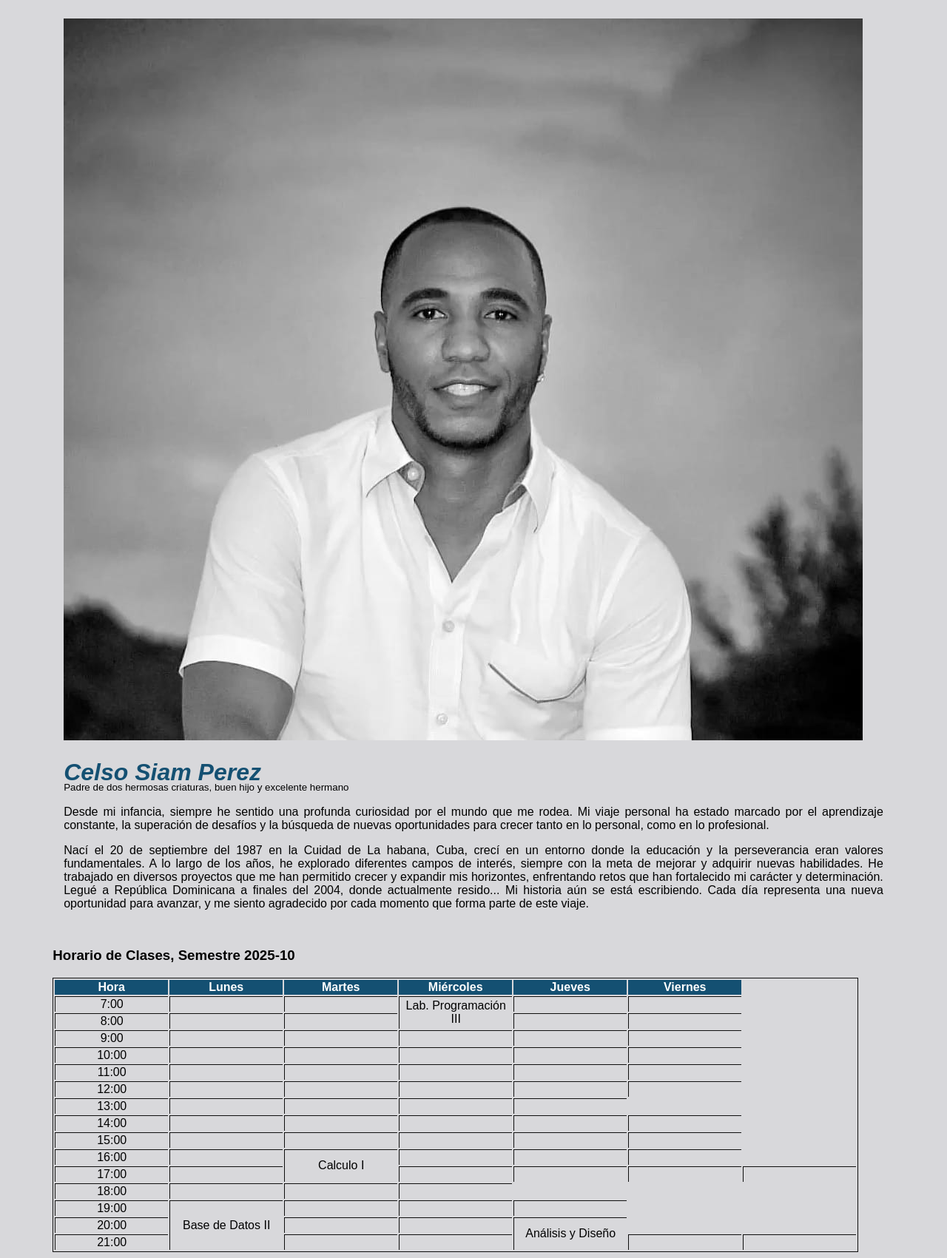
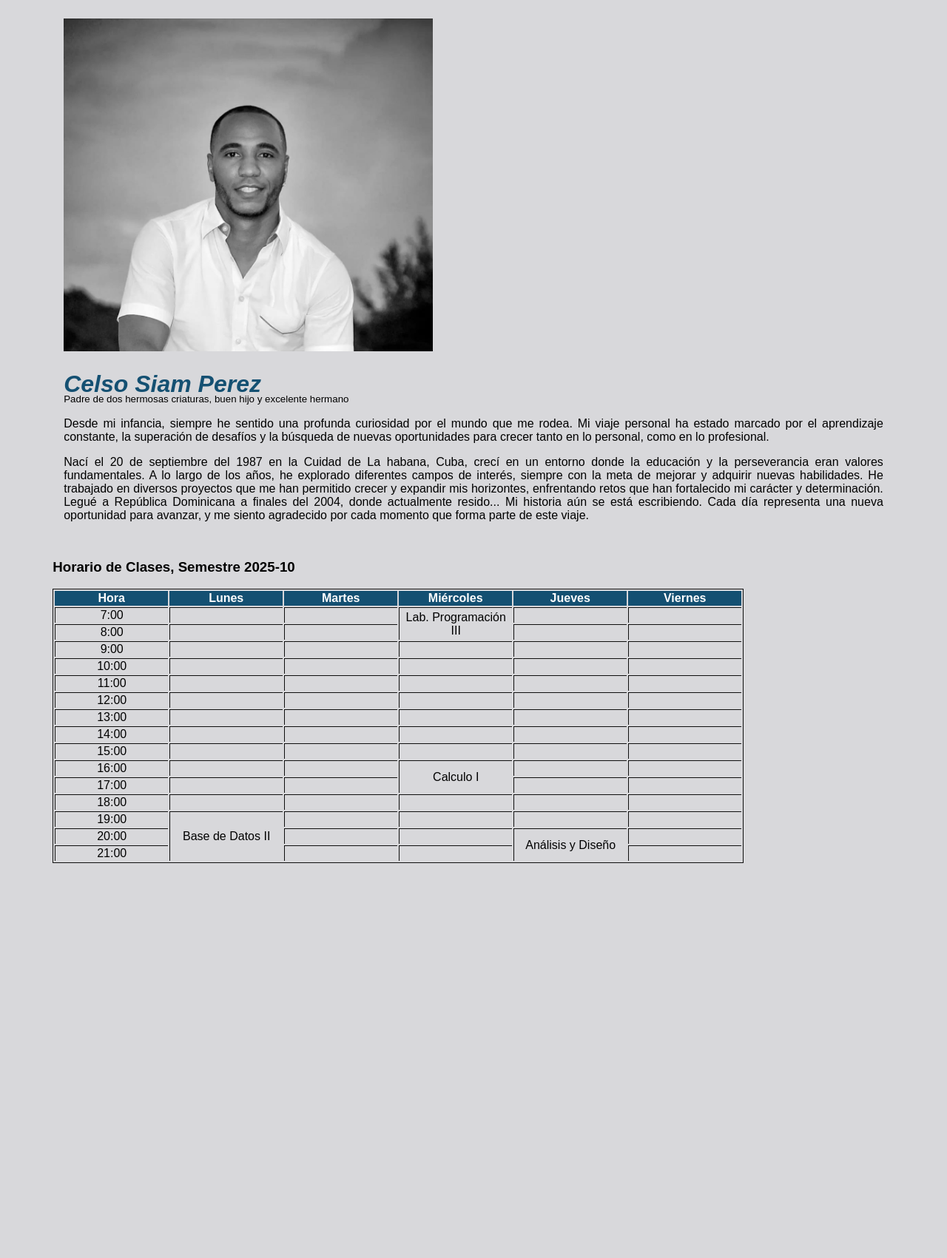
Before and after one commit to CelsoSiam/Celso-Page, a plain HTML site: page index.html in a window 1280 px wide. Shown: the whole page at 74% size. After the commit the page ends 1175 px from the top, so only its background shows below. Drawn offline with Linux system fonts and the light colour scheme.

Commit message:
Se adecuó el diseño

```diff
--- a/index.html
+++ b/index.html
@@ -18,7 +18,17 @@
     margin: auto;
 
   }
+  .dv-foto{
+    width: 100%;
+    height: 400px;
+    display: flex;
+    align-items: center;
+    justify-content: center;
+  }
+  .foto{
+    width: 45%;
 
+  }
   .fila {
     margin: 10px auto;
     padding: 15px;
@@ -72,7 +82,9 @@
 <body>
   <div class="contenedor">
     <div class="fila">
-      <img src="Yo.jpeg" alt="">
+      <div class="dvFoto">
+        <img src="Yo.jpeg" alt="" class="foto">
+      </div>
       <h1>Celso Siam Perez</h1>
       <small>Padre de dos hermosas criaturas, buen hijo y excelente hermano</small>
 
@@ -118,7 +130,6 @@
           <td></td>
           <td></td>
           <td></td>
-
         </tr>
         <tr>
           <td>9:00</td>
@@ -162,6 +173,7 @@
           <td></td>
           <td></td>
           <td></td>
+          <td></td>
 
         </tr>
         <tr>
@@ -185,8 +197,8 @@
         <tr>
           <td>16:00</td>
           <td></td>
+          <td></td>
           <td rowspan="2" class="bg">Calculo I</td>
-          <td></td>
           <td></td>
           <td></td>
 
@@ -197,10 +209,12 @@
           <td></td>
           <td></td>
           <td></td>
-          <td></td>
+
         </tr>
         <tr>
           <td>18:00</td>
+          <td></td>
+          <td></td>
           <td></td>
           <td></td>
           <td></td>
@@ -211,16 +225,17 @@
           <td></td>
           <td></td>
           <td></td>
+          <td></td>
         </tr>
         <tr>
           <td>20:00</td>
           <td></td>
           <td></td>
           <td rowspan="2" class="bg">Análisis y Diseño</td>
+          <td></td>
         </tr>
         <tr>
           <td>21:00</td>
-          <td></td>
           <td></td>
           <td></td>
           <td></td>
```
